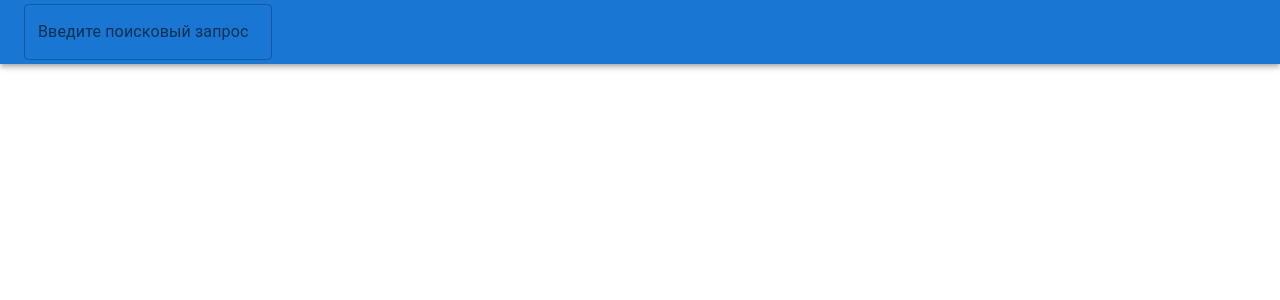
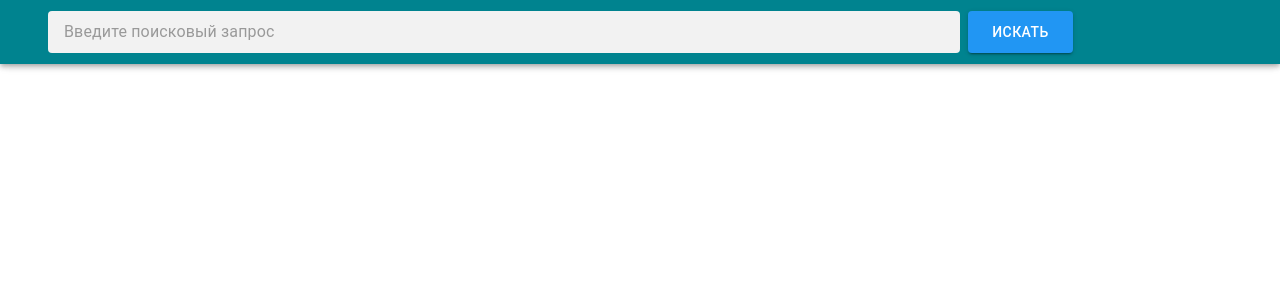
Before and after one commit to Namisami/gh-search, a React (Vite) app: page / in a window 1280 px wide. Shown: the top 300 px of the page. Built offline with nearby package versions, Linux system fonts and the light colour scheme.

Commit message:
add search component (visual)

```diff
--- a/package.json
+++ b/package.json
@@ -25,6 +25,7 @@
     "eslint-plugin-react-hooks": "^5.1.0-rc.0",
     "eslint-plugin-react-refresh": "^0.4.9",
     "globals": "^15.9.0",
+    "sass-embedded": "^1.77.8",
     "typescript": "^5.5.3",
     "typescript-eslint": "^8.0.0",
     "vite": "^5.4.0"
--- a/src/App.tsx
+++ b/src/App.tsx
@@ -1,19 +1,31 @@
-import { AppBar, Container, TextField, Toolbar } from '@mui/material'
-import './App.css'
+import { AppBar, Container, createTheme, ThemeProvider, Toolbar } from '@mui/material'
+import Search from './components/Search/Search';
+
+
+const theme = createTheme({
+  palette: {
+    primary: {
+      main: '#2196F3',
+    },
+    background: {
+      default: '#00838F',
+    }
+  },
+});
 
 function App() {
 
   return (
-    <>
-      <AppBar position='static'>
+    <ThemeProvider theme={ theme }>
+      <AppBar position='fixed' sx={{ backgroundColor: theme.palette.background.default }}>
         <Container maxWidth='xl'>
-          <Toolbar disableGutters>
-            <TextField label='Введите поисковый запрос' variant='outlined' />
+          <Toolbar>
+            <Search />
           </Toolbar>
         </Container>
       </AppBar>
 
-    </>
+    </ThemeProvider>
   )
 }
 
--- /dev/null
+++ b/src/components/Search/Search.module.sass
@@ -0,0 +1,16 @@
+.search
+  width: 100%
+  height: 42px
+  display: flex
+  gap: 8px
+.searchField
+  max-width: 912px
+  width: 100%
+  border-radius: 4px
+  background-color: #F2F2F2
+  padding: 9px 16px
+.searchButton
+  max-width: 105px
+  width: 100%
+  padding: 8px 22px
+  border-radius: 4px
--- /dev/null
+++ b/src/components/Search/Search.tsx
@@ -0,0 +1,22 @@
+import { InputBase, Button } from "@mui/material"
+import styles from './Search.module.sass'
+
+const Search = () => {
+  return (
+    <form className={ styles.search }>
+      <InputBase
+        className={ styles.searchField }
+        placeholder='Введите поисковый запрос'
+      />
+      <Button
+        className={ styles.searchButton }
+        variant='contained'
+        type="submit"
+      >
+        Искать
+      </Button>
+    </form>
+  )
+}
+
+export default Search
```
Also changed, not shown: src/App.css (deleted), src/App.module.sass (added), 1 other file (tests, documents, lock files or other folders).
